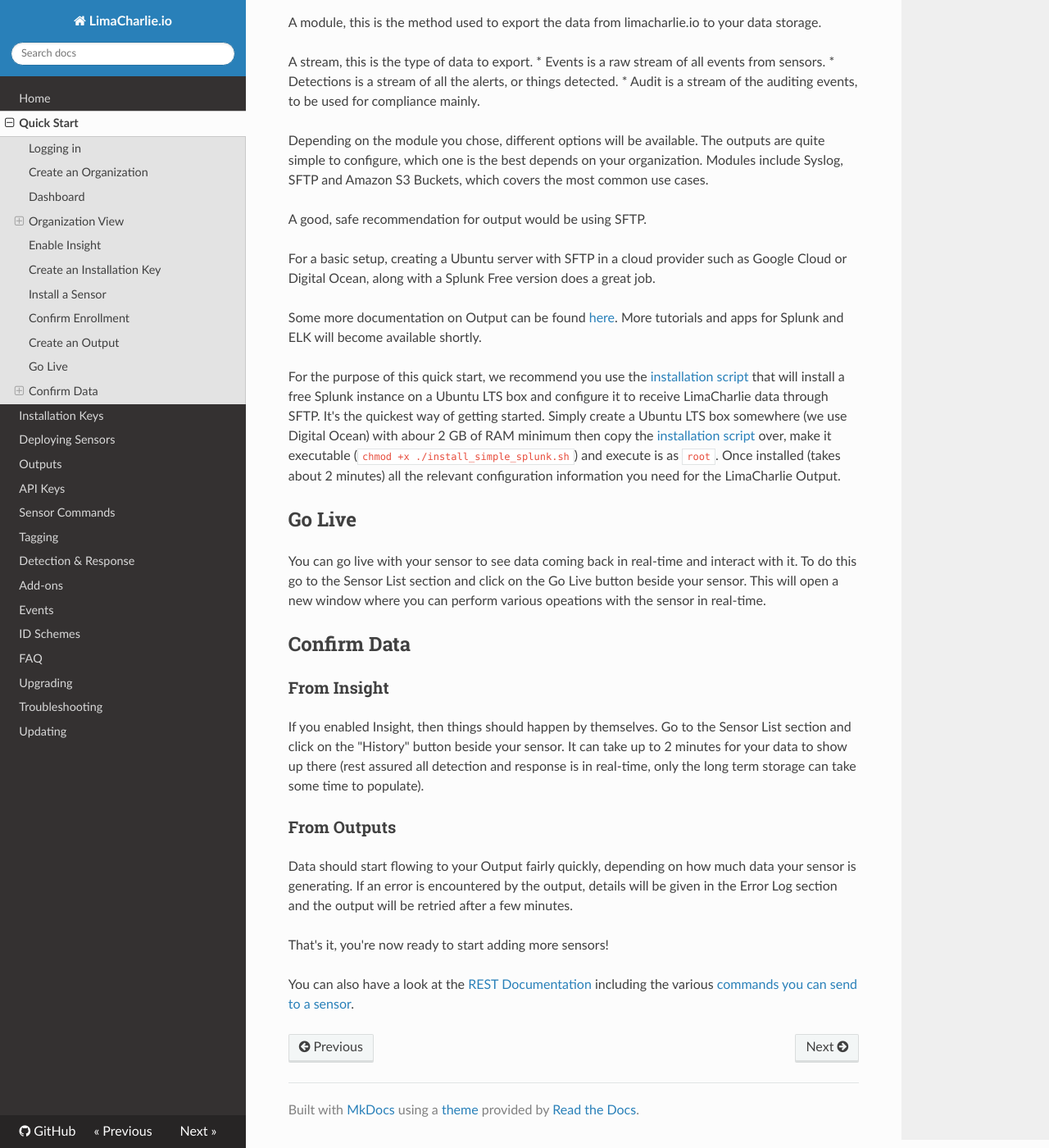
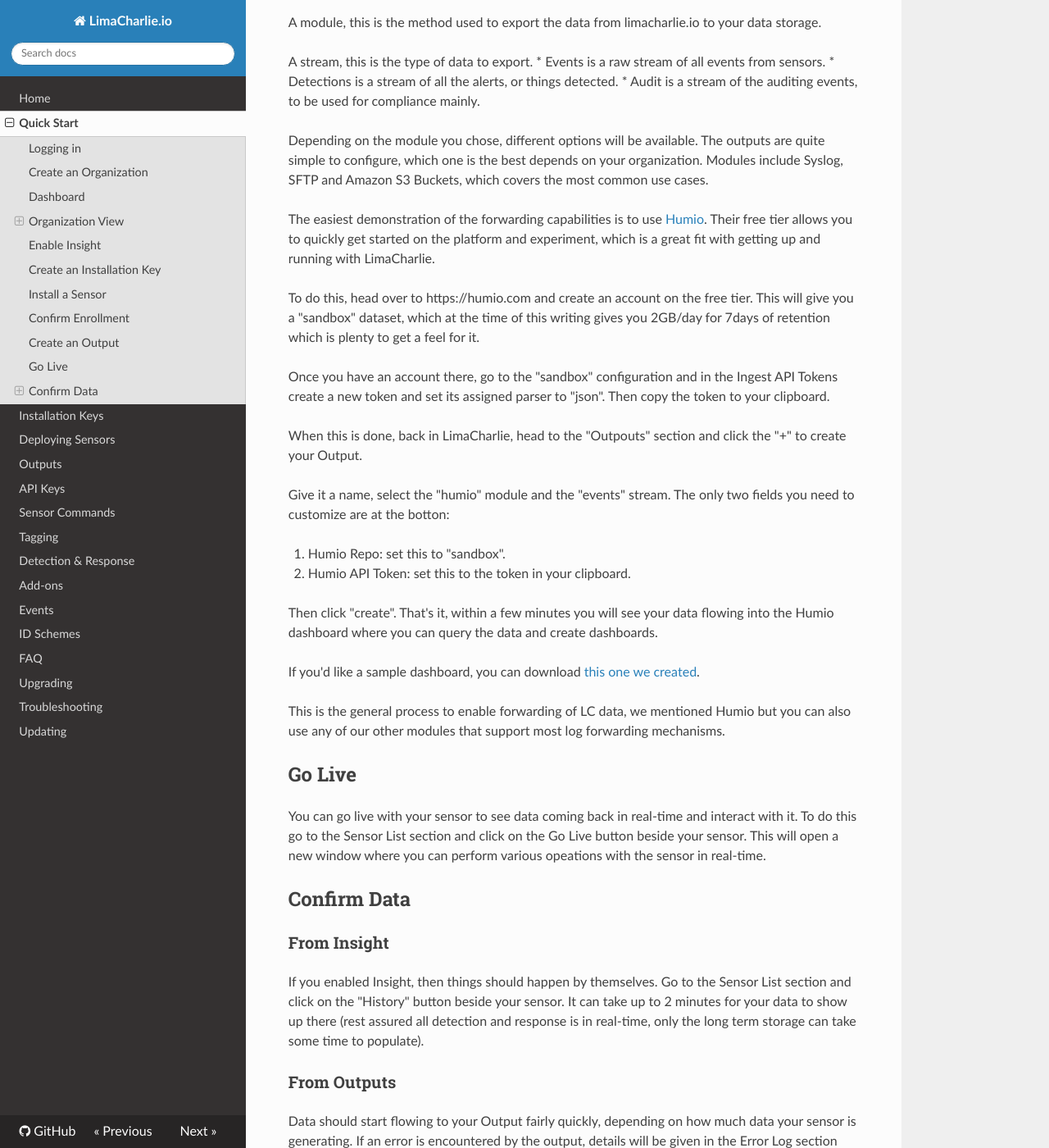
Before and after one commit to refractionPOINT/lce_doc, an MkDocs documentation site: the page built from docs/lcc_quick_start.md, in a window 1280 px wide and 1400 px high, scrolled down 5529 px. Shown: the whole window at 82% size. Built offline with MkDocs 1.6.1, drawn with Linux system fonts in a browser that asks for light colours; nearby versions of some CDN libraries; old or Windows-style settings are respelled for this version of MkDocs.

Commit message:
Moving the quick-start from using the Splunk script to using Humio instead.

```diff
--- a/docs/lcc_quick_start.md
+++ b/docs/lcc_quick_start.md
@@ -162,21 +162,32 @@ Depending on the module you chose, different options will be available. The outp
 one is the best depends on your organization. Modules include Syslog, SFTP and Amazon S3 Buckets, which covers the most
 common use cases.
 
-A good, safe recommendation for output would be using SFTP.
+The easiest demonstration of the forwarding capabilities is to use [Humio](https://humio.com). Their free tier
+allows you to quickly get started on the platform and experiment, which is a great fit with
+getting up and running with LimaCharlie.
 
-For a basic setup, creating a Ubuntu server with SFTP in a cloud provider such as Google Cloud or Digital Ocean, along with
-a Splunk Free version does a great job.
+To do this, head over to https://humio.com and create an account on the free tier. This will
+give you a "sandbox" dataset, which at the time of this writing gives you 2GB/day for 7days of
+retention which is plenty to get a feel for it.
 
-Some more documentation on Output can be found [here](outputs.md). More tutorials
-and apps for Splunk and ELK will become available shortly.
+Once you have an account there, go to the "sandbox" configuration and in the Ingest API Tokens
+create a new token and set its assigned parser to "json". Then copy the token to your clipboard.
 
-For the purpose of this quick start, we recommend you use the [installation script](install_simple_splunk.sh) that
-will install a free Splunk instance on a Ubuntu LTS box and configure it to
-receive LimaCharlie data through SFTP. It's the quickest way of getting started.
-Simply create a Ubuntu LTS box somewhere (we use Digital Ocean) with abour 2 GB of RAM minimum
-then copy the [installation script](install_simple_splunk.sh) over, make it executable (`chmod +x ./install_simple_splunk.sh`)
-and execute is as `root`. Once installed (takes about 2 minutes) all the relevant
-configuration information you need for the LimaCharlie Output.
+When this is done, back in LimaCharlie, head to the "Outpouts" section and click the "+" to create your Output.
+
+Give it a name, select the "humio" module and the "events" stream. The only two fields you need
+to customize are at the botton:
+
+1. Humio Repo: set this to "sandbox".
+1. Humio API Token: set this to the token in your clipboard.
+
+Then click "create". That's it, within a few minutes you will see your data flowing into
+the Humio dashboard where you can query the data and create dashboards.
+
+If you'd like a sample dashboard, you can download [this one we created](https://storage.googleapis.com/limacharlie-io/humio_limacharlie_dashboard.json).
+
+This is the general process to enable forwarding of LC data, we mentioned Humio but you can
+also use any of our other modules that support most log forwarding mechanisms.
 
 ## Go Live
 You can go live with your sensor to see data coming back in real-time and interact with it. To do this go to the
```
Also changed, not shown: docs/outputs.md (+1 -1 lines).
